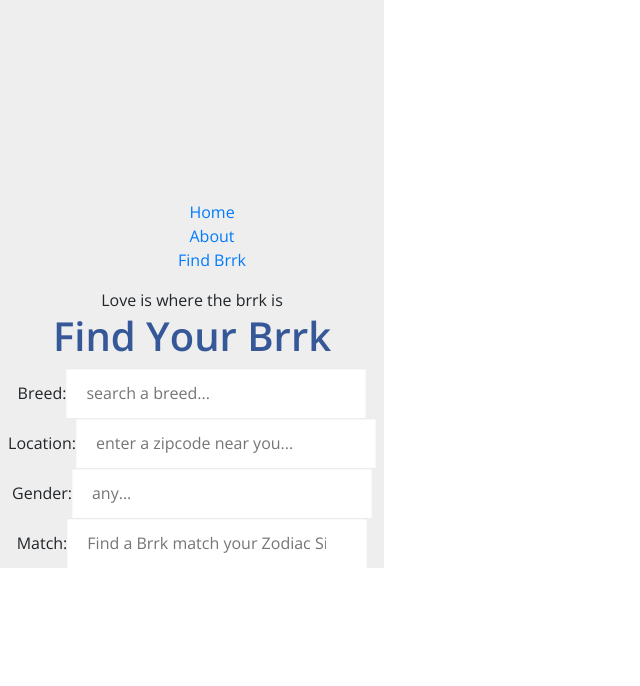
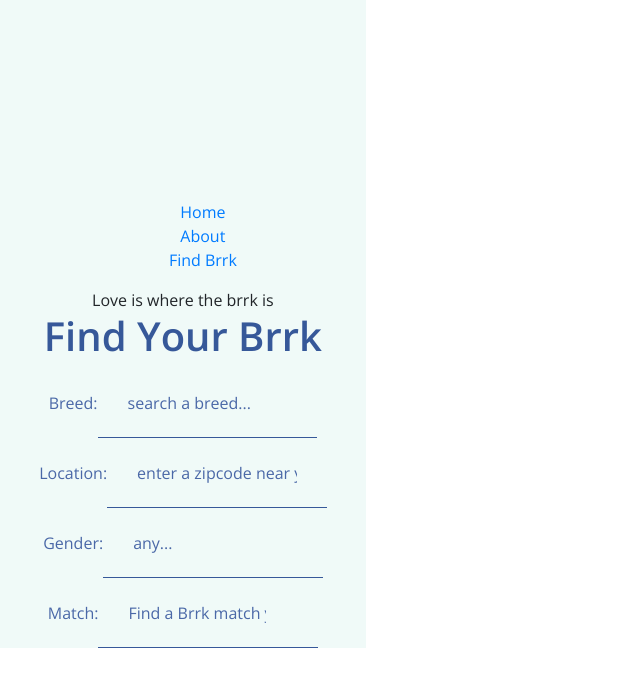
Before and after one commit to ishanliou/facebrrk, a React (Create React App) app: page /findbrrk in a window 1280 px wide. Shown: the top 686 px of the page, without its empty margins (0-640 px from the left). Built offline with nearby package versions, Linux system fonts and the light colour scheme.

Commit message:
search bar style

```diff
--- a/src/App.js
+++ b/src/App.js
@@ -78,7 +78,28 @@ class App extends Component {
     return (
 
       <div className="App">
-        <div className="main-container item">
+        <div className="side column">
+          <Navbar />
+
+          <div className="tag-line">Love is where the brrk is</div>
+
+          <Route exact path="/findbrrk" render={()=> {
+            return (
+              <div>
+                <h1 className="title">Find Your Brrk</h1>
+                <SearchBar  animal={this.state.animal}
+                            breed={this.state.breed}
+                            changeBreed={this.changeBreed.bind(this)} />
+                <SearchLocation changeLocation={this.changeLocation.bind(this)}
+                                location={this.state.location} />
+                <Gender changeGender={this.changeGender.bind(this)}/>
+                <RandomBark getRandomPet={this.getRandomPet.bind(this)} />
+              </div>
+            )
+            }} />
+          </div>
+
+        <div className="main-container column">
           <Route exact path="/" component={ Home } />
           <Route path="/home" component={ Home } />
           <Route path="/about" component={ About } />
@@ -102,25 +123,7 @@ class App extends Component {
           }}/>
         </div>
 
-        <div className="side item">
-          <Navbar />
-            <div className="tag-line">Love is where the brrk is</div>
 
-          <Route exact path="/findbrrk" render={()=> {
-            return (
-              <div>
-                <h1 className="title">Find Your Brrk</h1>
-                <SearchBar  animal={this.state.animal}
-                            breed={this.state.breed}
-                            changeBreed={this.changeBreed.bind(this)} />
-                <SearchLocation changeLocation={this.changeLocation.bind(this)}
-                                location={this.state.location} />
-                <Gender changeGender={this.changeGender.bind(this)}/>
-                <RandomBark getRandomPet={this.getRandomPet.bind(this)} />
-              </div>
-            )
-          }} />
-      </div>
     </div>
     );
 
--- a/src/components/Gender.js
+++ b/src/components/Gender.js
@@ -9,7 +9,7 @@ class Gender extends Component {
     render() {
         return(
             <div>
-                <label>Gender: </label>
+                <label className="label">Gender: </label>
                 <input className="search-bar"
                        type="text"
                        list="gender-list"
--- a/src/components/RandomBark.js
+++ b/src/components/RandomBark.js
@@ -10,7 +10,7 @@ class RandomBark extends Component {
     render() {
         return(
             <div>
-                <label>Match: </label>
+                <label className="label">Match: </label>
                 <input className="search-bar"
                        type="text"
                        list="zodiac-list"
--- a/src/components/SearchBar.js
+++ b/src/components/SearchBar.js
@@ -28,7 +28,7 @@ class SearchBar extends Component {
     render() {
         return(
             <div>
-                <label>Breed: </label>
+                <label className="label">Breed: </label>
                 <input className="search-bar"
                        type="text"
                        list="breed-list"
--- a/src/components/SearchLocation.js
+++ b/src/components/SearchLocation.js
@@ -10,7 +10,7 @@ class SearchLocation extends Component {
     render(){
         return(
             <div>
-                <label>Location: </label>
+                <label className="label">Location: </label>
                 <input className="search-bar"
                        type="text"
                        placeholder="enter a zipcode near you..."
--- a/src/index.css
+++ b/src/index.css
@@ -3,30 +3,22 @@ body {
   padding: 0;
   font-family: 'Open Sans', sans-serif;
 }
-.app {
+.App {
   display: flex;
-  flex-direction: row;
-  flex-wrap: wrap;
-  justify-content: flex-start;
+  flex-flow: row wrap;
+  justify-content: center;
+}
 
+.column {
+  flex: 1;
 }
 
 .side {
-  height: 100%;
-  width: 30%;
-  /* top:0;
-  left:0; */
-  /* margin: 10px; */
-  background-color: rgb(238, 238, 238);
+  background-color: #f0faf8;
   padding-top: 200px;
-  text-align: center;
-  /* border-right: solid #bebebf 1px; */
 }
-
 .main-container {
-  height: 100%;
-  width: 70%;
-  float: right;
+  flex-grow: 2.5;
 }
 
 
@@ -36,19 +28,28 @@ body {
 }
 
 .search-bar {
-  width: 300px;
-  height: 50px;
+  width: 60%;
+  height: 70px;
   border: none;
-  border-bottom-style: solid 1px;
-  /* border-radius: 4px; */
+  border-bottom: solid 1px #365899;
   font-size: 16px;
-  box-shadow: inset 0 1px 2px rgba(0,0,0,0.1);
-  padding: 3px 20px;
+  padding: 3px 30px;
   line-height: 24px;
   font-weight: 300;
-
+  background-color:#f0faf8 ;
 }
 
+::placeholder {
+  color: #4a68a7;
+}
+
+:focus {
+  outline: none;
+}
+
+.label {
+  color: #4a68a7;
+}
 
 
 ul {
```
